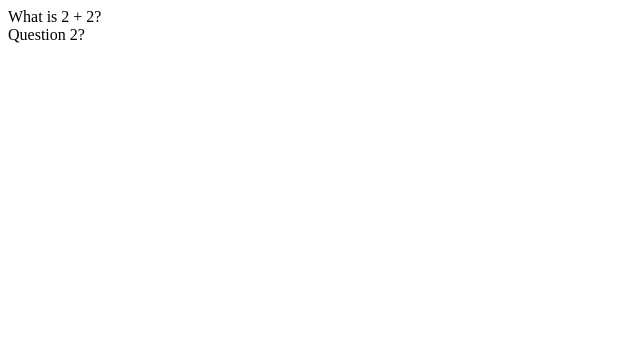
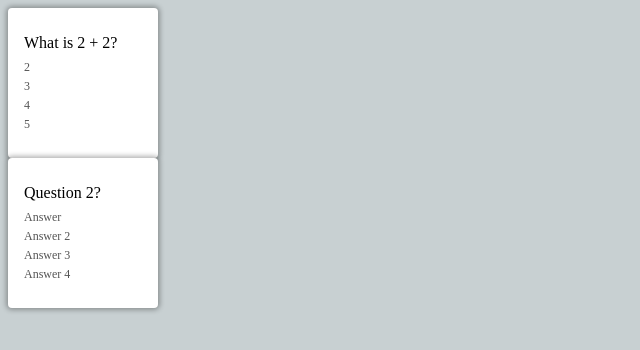
Before and after one commit to sandrodarnuzer/flashcard-app, a React (Create React App) app: page / in a window 1280 px wide. Shown: the top 350 px of the page, without its empty margins (0-640 px from the left). Built offline with nearby package versions, Linux system fonts and the light colour scheme.

Commit message:
add styles

```diff
--- /dev/null
+++ b/src/App.css
@@ -0,0 +1,61 @@
+body {
+  background-color: #C8D0D2;
+}
+
+.card {
+  display: flex;
+  justify-content: center;
+  align-items: center;
+  position: relative;
+  border-radius: .25rem;
+  box-shadow: 0 0 5px 2px rgba(0, 0, 0, .3);
+  background-color: white;
+  transform-style: preserve-3d;
+  height: 150px;
+  width: 150px;
+  transition: 150ms;
+  cursor: pointer;
+  transform:
+    perspective(1000px)
+    rotateY(var(--rotate-y, 0))
+    translateY(var(--translate-y, 0))
+  ;
+}
+
+.card:hover {
+  --translate-y: -2px;
+  box-shadow: 0 0 5px 2px rgba(0, 0, 0, .5);
+}
+
+.card.flip {
+  --rotate-y: 180deg;
+}
+
+.card .front {
+  left: 0;
+}
+
+.card .front,
+.card .back {
+  position: absolute;
+  padding: 1rem;
+  backface-visibility: hidden;
+}
+
+.card .back {
+  transform: rotateY(180deg);
+}
+
+.flashcard-options {
+  margin-top: .5rem;
+}
+
+.flashcard-option {
+  margin-top: .25rem;
+  color: #555;
+  font-size: .75rem;
+}
+
+.flashcard-option:first-child {
+  margin-top: 0;
+}
--- a/src/App.jsx
+++ b/src/App.jsx
@@ -1,6 +1,7 @@
 import React from "react";
 import { useState } from "react";
 import FlashcardList from "./FlashcardList";
+import './App.css';
 
 export default function App() {
 
--- a/src/Flashcard.jsx
+++ b/src/Flashcard.jsx
@@ -1,9 +1,25 @@
 import React from 'react'
+import { useState } from 'react'
 
 export default function Flashcard({ flashcard }) {
+  const [flip, setFlip] = useState(false)
+
   return (
-    <div>
-      {flashcard.question}
+    <div
+      className={`card ${flip ? 'flip' : ''}`}
+      onClick={() => setFlip(!flip)}
+    >
+      <div className="front">
+        {flashcard.question}
+        <div className="flashcard-options">
+          {flashcard.options.map(option => {
+            return <div className="flashcard-option">{option}</div>
+          })}
+        </div>
+      </div>
+      <div className="back">
+        {flashcard.answer}
+      </div>
     </div>
   )
 }
```
